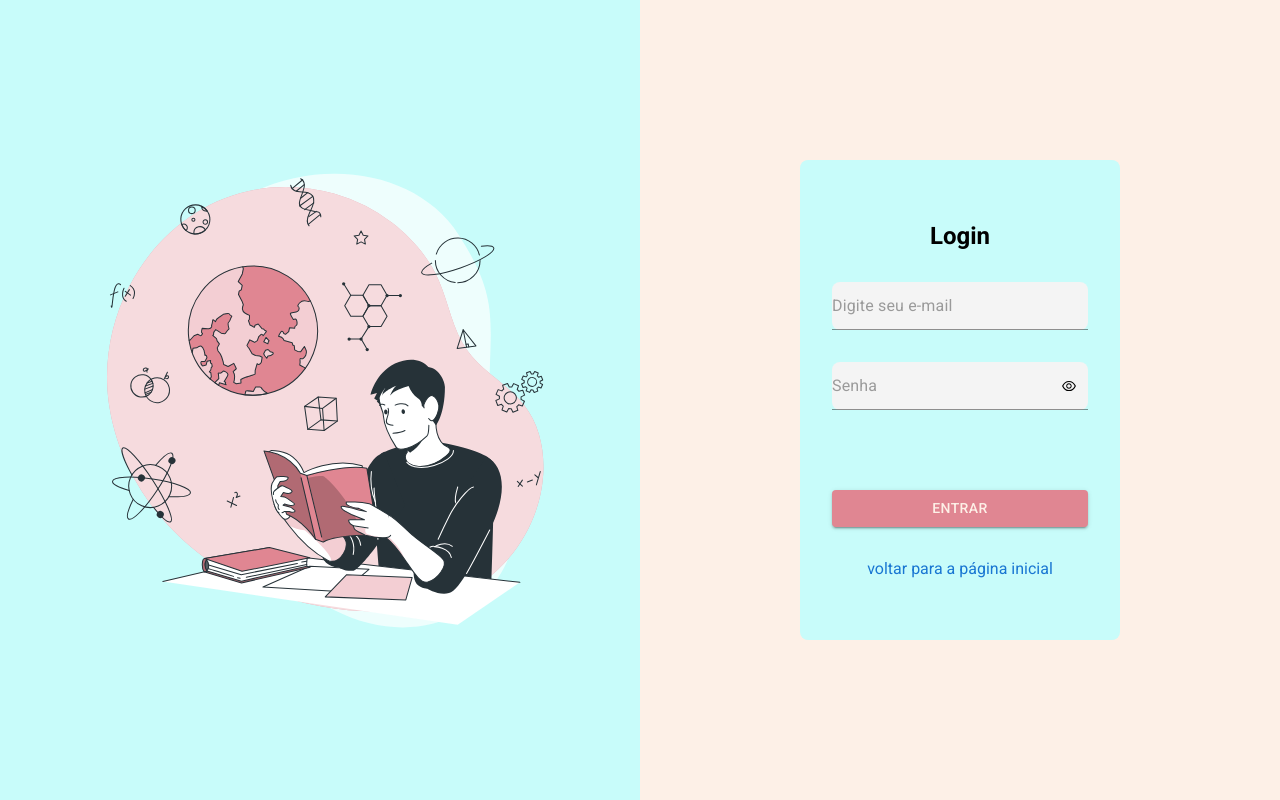
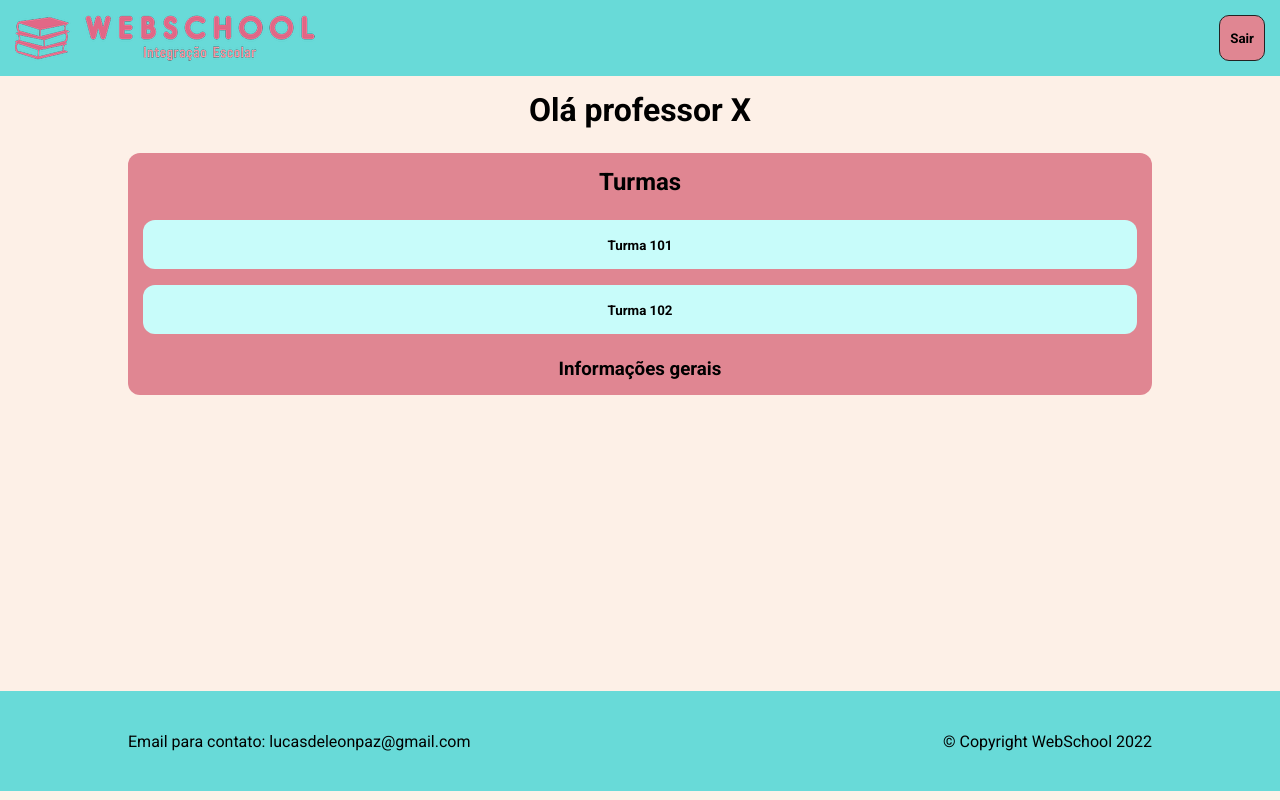
Before and after one commit to TopFireBr3/WebSchool, a React (Create React App) app: page /dashboard/professor in a window 1280 px wide. Built offline with nearby package versions, Linux system fonts and the light colour scheme.

Commit message:
feat:layout-dashboard-professor-turmas-alunos-finished

```diff
--- /dev/null
+++ b/src/pages/DashboardProfessor/index.jsx
@@ -0,0 +1,55 @@
+import Footer from '../../components/Footer'
+import {Container, Content,TurmasContainer,TurmasHeaderContainer,FooterContainer} from './style'
+import logoImg from '../../assets/img2.png';
+import { useState } from 'react';
+
+
+const DashboardProfessor = () =>{
+
+    const [activeTurma, setActiveTurma] = useState('');
+
+
+
+
+    return (
+        <>
+<Container>
+        <header>
+            <img src={logoImg}/>
+            <button>
+                Sair
+            </button>
+
+        </header>
+            <Content>
+                <h1>{activeTurma ? '' : 'Olá professor X'}</h1>
+                <TurmasContainer>
+                    <TurmasHeaderContainer buttonDisplay={!activeTurma}>
+                        <h2>{activeTurma || 'Turmas'}</h2>
+                        <button onClick={()=>setActiveTurma('')}>X</button>
+
+
+
+                    </TurmasHeaderContainer>
+                    <ul>
+
+                             <li><button onClick={()=>setActiveTurma('Turma 101')}>{activeTurma? 'Aluno 01' : 'Turma 101'}</button></li>
+
+                        <li><button onClick={()=>setActiveTurma('Turma 102')}>{activeTurma? 'Aluno 02' : 'Turma 102'}</button></li>
+                    </ul>
+
+                    <h3>{ activeTurma ? '' : 'Informações gerais'}</h3>
+                </TurmasContainer>
+            </Content>
+            </Container>
+            <FooterContainer>
+                <Footer/>
+            </FooterContainer>
+            </>
+
+    )
+
+}
+
+
+export default DashboardProfessor
--- /dev/null
+++ b/src/pages/DashboardProfessor/style.js
@@ -0,0 +1,99 @@
+import styled from "styled-components";
+
+
+export const Container = styled.div`
+
+
+header{
+    background-color: var(--blue-1);
+    display: flex;
+    justify-content: space-between;
+    padding: 15px;
+
+    @media (max-width:380px) {
+        img{
+            width: 210px;
+        }
+
+    }
+
+    button{
+        padding:10px;
+        border: none;
+        font-weight: 700;
+        border: 1px solid #222;
+        border-radius: 10px;
+        cursor: pointer;
+        background-color: var(--pink-0);
+    }
+
+}
+
+`
+export const Content = styled.div`
+text-align: center;
+display: flex;
+flex-direction: column;
+align-items: center;
+margin-top: 15px;
+gap:1.5rem;
+height: 400px;
+margin-bottom: 50px;
+
+`
+
+export const TurmasContainer = styled.div`
+background-color: var(--pink-0);
+border-radius: 12px;
+padding: 15px;
+width: 80%;
+height: fit-content;
+display: flex;
+flex-direction: column;
+gap:1.5rem;
+ul{
+    display: flex;
+    flex-direction: column;
+    gap: 1rem;
+
+}
+li{
+    background-color: var(--blue-0);
+    border-radius: 12px;
+    padding: 15px;
+    font-weight: 600;
+    button{
+        cursor: pointer;
+        background:none;
+        border: none;
+        font-weight: 600;
+        width: 100%;
+    }
+
+    h3{
+        text-align: left;
+    }
+
+}
+
+
+`
+
+export const TurmasHeaderContainer = styled.div`
+
+display: flex;
+justify-content: center;
+
+button{
+    display: ${props=>props.buttonDisplay ? 'none' : 'block'};
+    margin-left: 100px;
+    background: none;
+    border: none;
+}
+
+
+`
+
+export const FooterContainer = styled.div`
+margin-top:200px;
+`
--- a/src/routes/index.jsx
+++ b/src/routes/index.jsx
@@ -1,7 +1,7 @@
 import { Route, Switch } from "react-router-dom";
 
 import Home from "../pages/Home";
-import Login from "../pages/Login";
+import DashboardProfessor from "../pages/DashboardProfessor";
 import Notices from "../pages/Notices";
 
 export const Routes = () => {
@@ -14,7 +14,11 @@ export const Routes = () => {
         <Notices />
       </Route>
       <Route>
-        <Login path="/login"/>
+        <Route path='/dashboard/professor'>
+          <DashboardProfessor/>
+
+        </Route>
+
       </Route>
     </Switch>
   );
```
